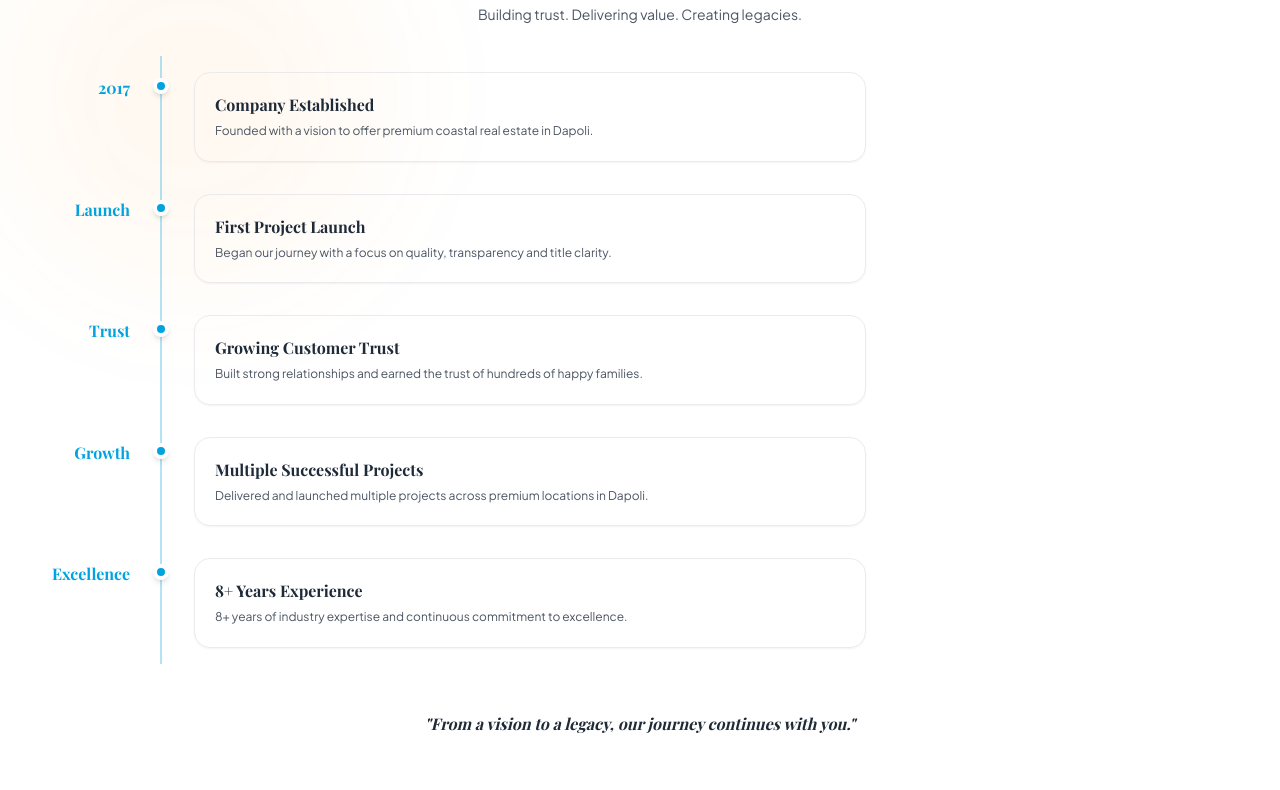
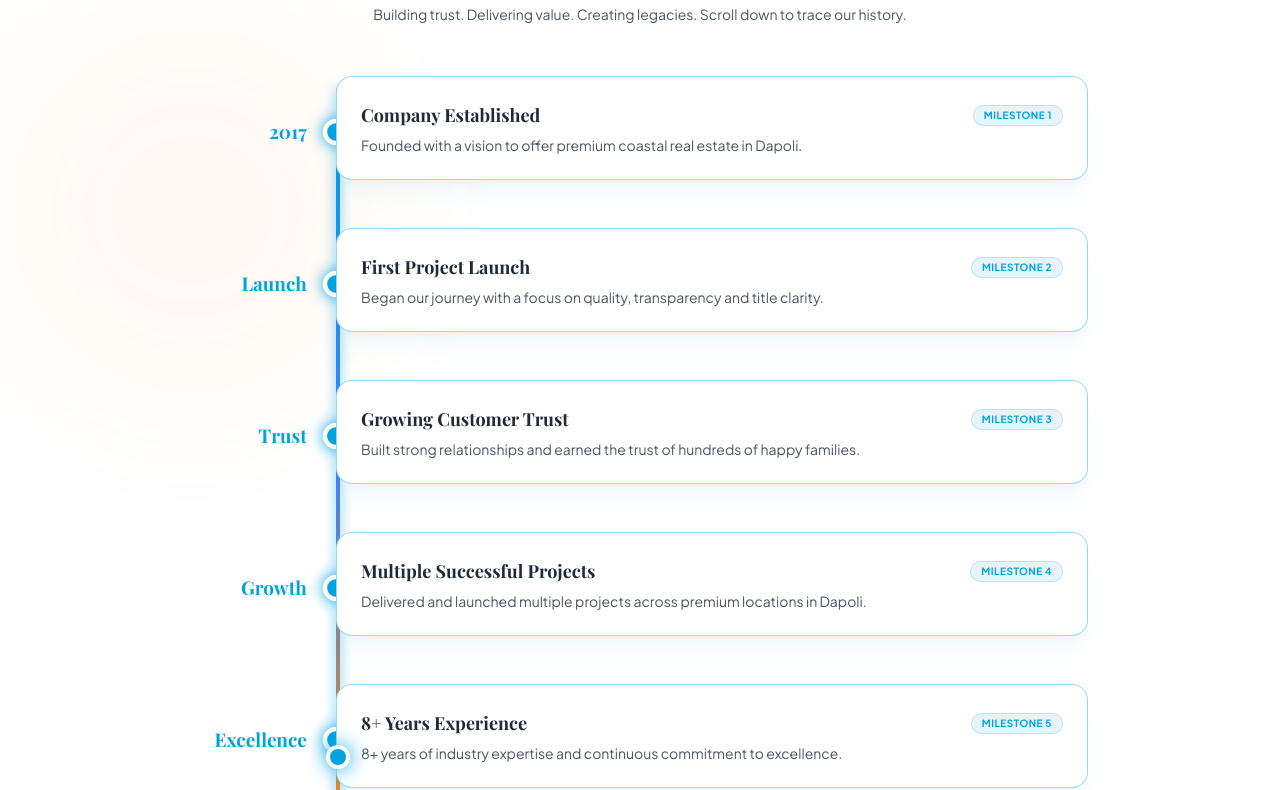
Before and after one commit to neuronexuspvtltd/kokan-nirvana-, a React (Vite) app: page /about in a window 1280 px wide. Shown: the part 3118-3908 px from the top of the page. Built offline with nearby package versions, Linux system fonts and the light colour scheme; no server answers; a web font is replaced by a local one.

Commit message:
feat(about): add 60FPS scroll-driven timeline animation for Our Journey - filled line progress, traveling glowing beacon dot, pulsing nodes, and card reveals

```diff
--- a/src/components/AboutSection.jsx
+++ b/src/components/AboutSection.jsx
@@ -1,4 +1,4 @@
-import React from 'react';
+import React, { useState, useEffect, useRef } from 'react';
 import SectionHeading from './SectionHeading';
 import Logo from './Logo';
 import { BRAND_INFO } from '../data/websiteData';
@@ -22,6 +22,121 @@ import {
   Calendar,
 } from 'lucide-react';
 
+/* ========================================================================= */
+/* SCROLL-ANIMATED JOURNEY TIMELINE COMPONENT */
+/* ========================================================================= */
+function AnimatedJourneyTimeline({ items }) {
+  const containerRef = useRef(null);
+  const [scrollProgress, setScrollProgress] = useState(0);
+
+  useEffect(() => {
+    const handleScroll = () => {
+      if (!containerRef.current) return;
+      const rect = containerRef.current.getBoundingClientRect();
+      const windowHeight = window.innerHeight;
+
+      // Start progress when top of container reaches 75% of viewport
+      const startPos = windowHeight * 0.75;
+      const totalHeight = rect.height;
+      const currentScroll = startPos - rect.top;
+
+      let progress = (currentScroll / totalHeight) * 100;
+      progress = Math.max(0, Math.min(100, progress));
+      setScrollProgress(progress);
+    };
+
+    window.addEventListener('scroll', handleScroll, { passive: true });
+    handleScroll(); // Initial evaluation
+    return () => window.removeEventListener('scroll', handleScroll);
+  }, []);
+
+  return (
+    <div ref={containerRef} className="relative max-w-4xl mx-auto py-6">
+      {/* Background Vertical Line Track */}
+      <div className="absolute left-6 sm:left-36 top-8 bottom-8 w-1 bg-gray-200 rounded-full"></div>
+
+      {/* Animated Filled Line */}
+      <div
+        className="absolute left-6 sm:left-36 top-8 w-1 rounded-full bg-gradient-to-b from-brand-cyan via-blue-500 to-brand-orange shadow-[0_0_12px_rgba(14,165,233,0.8)] transition-all duration-150 ease-out"
+        style={{ height: `${scrollProgress}%` }}
+      ></div>
+
+      {/* Traveling Glowing Beacon Dot */}
+      <div
+        className="absolute left-6 sm:left-36 -translate-x-[10px] -translate-y-1/2 w-6 h-6 rounded-full bg-brand-cyan border-4 border-white shadow-[0_0_20px_#0ea5e9] z-20 transition-all duration-150 ease-out flex items-center justify-center pointer-events-none"
+        style={{ top: `calc(2rem + ${scrollProgress * 0.88}%)` }}
+      >
+        <span className="w-2.5 h-2.5 rounded-full bg-white animate-ping"></span>
+      </div>
+
+      {/* Timeline Items */}
+      <div className="space-y-10 sm:space-y-12 relative z-10">
+        {items.map((item, idx) => {
+          const itemThreshold = (idx / (items.length - 1)) * 100;
+          const isPassed = scrollProgress >= itemThreshold - 5;
+          const isActive = Math.abs(scrollProgress - itemThreshold) < 15;
+
+          return (
+            <div key={idx} className="relative flex flex-col sm:flex-row items-start sm:items-center gap-4 sm:gap-8 group">
+
+              {/* Year Label */}
+              <div className="sm:w-28 text-left sm:text-right pl-14 sm:pl-0">
+                <span
+                  className={`font-serif text-sm sm:text-lg font-bold transition-all duration-300 block ${
+                    isPassed ? 'text-brand-cyan scale-105' : 'text-gray-400'
+                  }`}
+                >
+                  {item.year}
+                </span>
+              </div>
+
+              {/* Bullet Node */}
+              <div className="absolute left-6 sm:left-36 -translate-x-1/2 flex items-center justify-center">
+                <div
+                  className={`w-6 h-6 rounded-full border-4 transition-all duration-500 flex items-center justify-center ${
+                    isPassed
+                      ? 'bg-brand-cyan border-white shadow-[0_0_14px_#0ea5e9] scale-110'
+                      : 'bg-white border-gray-300'
+                  }`}
+                >
+                  {isActive && (
+                    <span className="absolute w-9 h-9 rounded-full bg-brand-cyan/30 animate-ping"></span>
+                  )}
+                </div>
+              </div>
+
+              {/* Content Card */}
+              <div
+                className={`ml-14 sm:ml-0 flex-1 p-5 sm:p-6 rounded-2xl border transition-all duration-500 ${
+                  isPassed
+                    ? 'bg-white border-brand-cyan/40 shadow-xl shadow-brand-cyan/5 -translate-y-1'
+                    : 'bg-sand-50/70 border-gray-200/80 opacity-70'
+                }`}
+              >
+                <div className="flex items-center justify-between mb-1.5">
+                  <h3 className="font-serif text-base sm:text-lg font-bold text-brand-slate">{item.title}</h3>
+                  <span
+                    className={`text-[10px] font-bold px-2.5 py-0.5 rounded-full uppercase tracking-wider transition-colors ${
+                      isPassed ? 'bg-brand-cyan-light text-brand-cyan border border-brand-cyan/20' : 'bg-gray-200 text-gray-500'
+                    }`}
+                  >
+                    Milestone {idx + 1}
+                  </span>
+                </div>
+                <p className="text-xs sm:text-sm text-gray-600 leading-relaxed font-sans">{item.desc}</p>
+              </div>
+
+            </div>
+          );
+        })}
+      </div>
+    </div>
+  );
+}
+
+/* ========================================================================= */
+/* MAIN ABOUT SECTION */
+/* ========================================================================= */
 export default function AboutSection({ hideHeader = false }) {
   return (
     <section id="about" className={`${hideHeader ? 'pt-6 sm:pt-12 pb-16 sm:pb-24' : 'py-16 sm:py-20 lg:py-28'} bg-white relative overflow-hidden`}>
@@ -335,7 +450,7 @@ export default function AboutSection({ hideHeader = false }) {
         </div>
 
         {/* ========================================================================= */}
-        {/* SECTION 5: OUR JOURNEY (TIMELINE) */}
+        {/* SECTION 5: OUR JOURNEY (SCROLL-ANIMATED TIMELINE) */}
         {/* ========================================================================= */}
         <div className="space-y-8">
           <div className="text-center max-w-3xl mx-auto space-y-2">
@@ -344,29 +459,12 @@ export default function AboutSection({ hideHeader = false }) {
               Our Journey
             </h2>
             <p className="text-xs sm:text-sm text-gray-600">
-              Building trust. Delivering value. Creating legacies.
+              Building trust. Delivering value. Creating legacies. Scroll down to trace our history.
             </p>
           </div>
 
-          <div className="relative border-l-2 border-brand-cyan/30 ml-4 sm:ml-32 space-y-8 py-4">
-            {BRAND_INFO.journeyTimeline.map((item, idx) => (
-              <div key={idx} className="relative pl-6 sm:pl-8 group">
-                {/* Bullet */}
-                <div className="absolute -left-[9px] top-1.5 w-4 h-4 rounded-full bg-brand-cyan border-4 border-white shadow-md group-hover:scale-125 transition-transform"></div>
-
-                {/* Year Label */}
-                <span className="sm:absolute sm:-left-32 sm:top-1 font-serif text-sm sm:text-base font-bold text-brand-cyan block sm:text-right w-24">
-                  {item.year}
-                </span>
-
-                {/* Content Box */}
-                <div className="bg-sand-50 p-4 sm:p-5 rounded-2xl border border-gray-200/80 shadow-sm space-y-1 max-w-2xl">
-                  <h3 className="font-serif text-base font-bold text-brand-slate">{item.title}</h3>
-                  <p className="text-xs text-gray-600 leading-relaxed font-sans">{item.desc}</p>
-                </div>
-              </div>
-            ))}
-          </div>
+          {/* Interactive Scroll Timeline */}
+          <AnimatedJourneyTimeline items={BRAND_INFO.journeyTimeline} />
 
           <div className="text-center pt-4">
             <p className="font-serif text-sm sm:text-base font-bold italic text-brand-slate">
```
Also changed, not shown: 5 other files (tests, documents, lock files or other folders).
